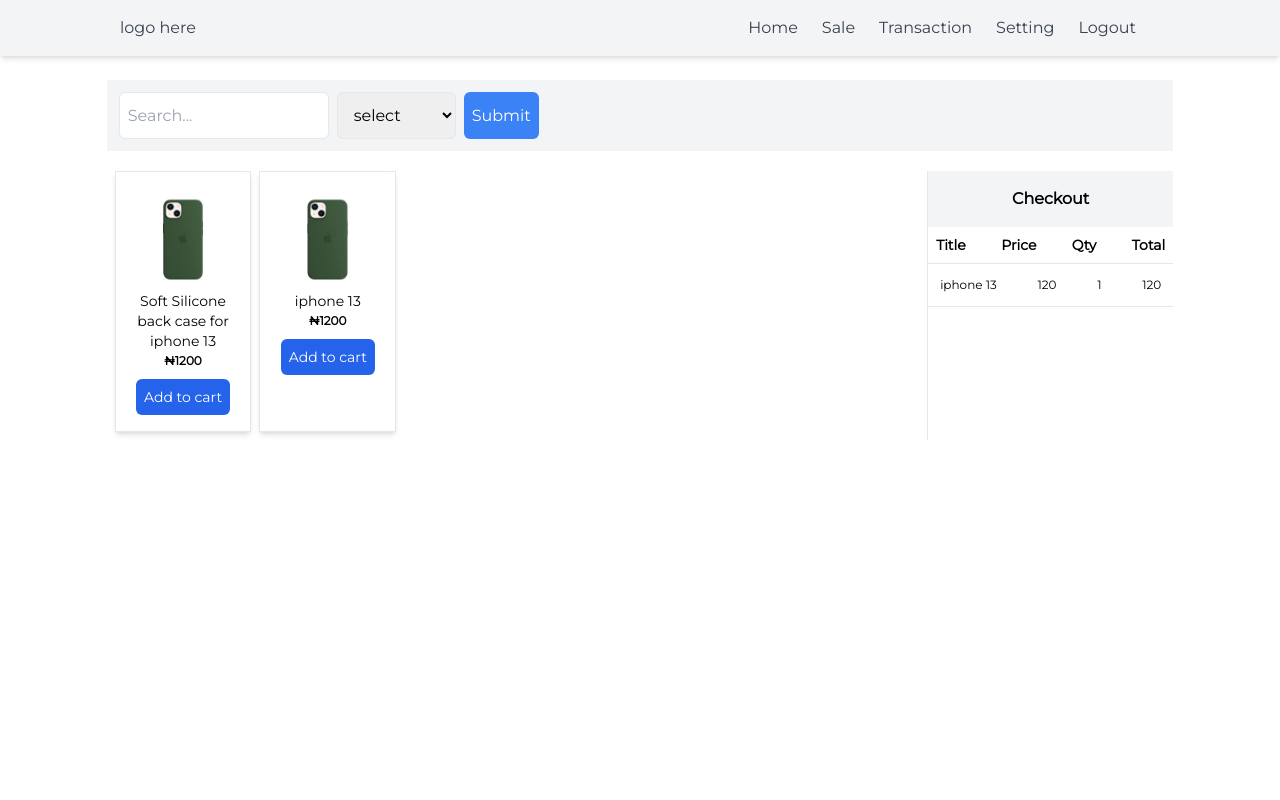
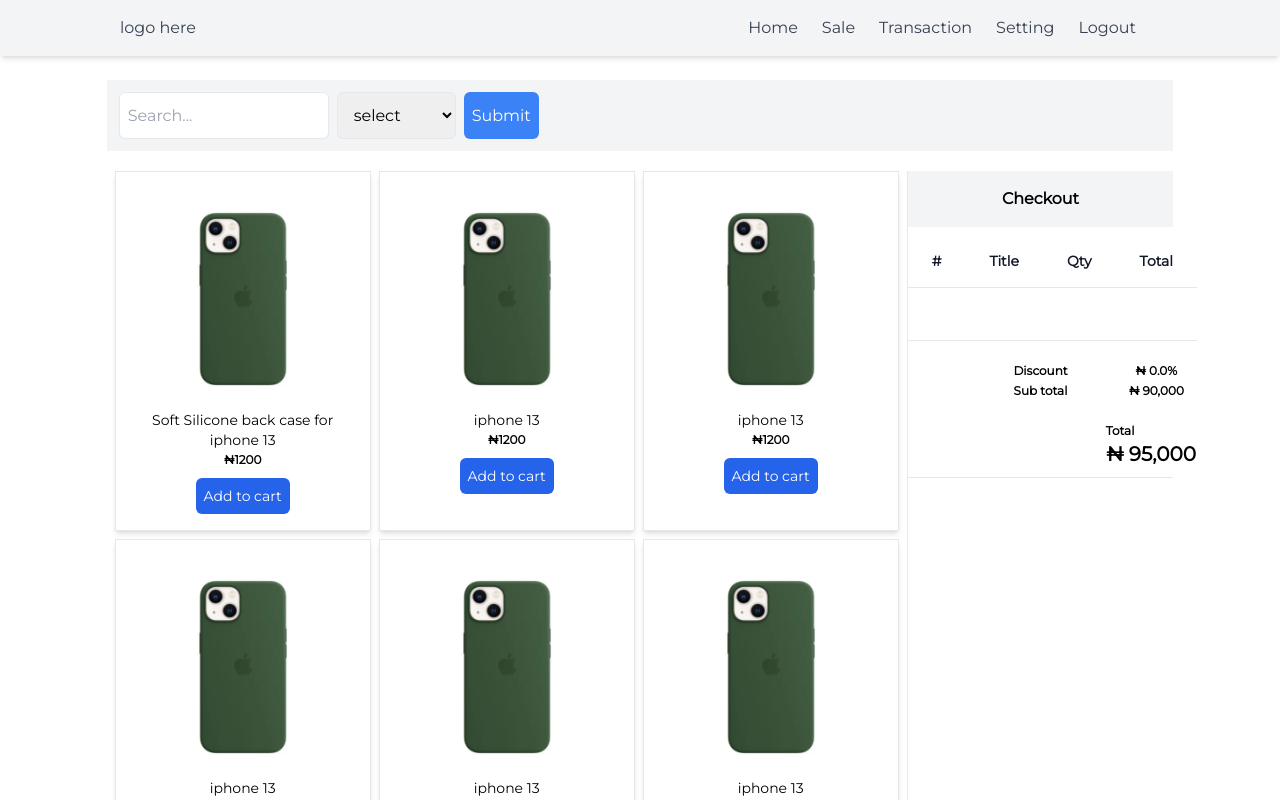
Before and after one commit to iamhabbeboy/go-vue-graphql-pos-app, a Vue app in the folder web/: page / in a window 1280 px wide. Shown: the top 800 px of the page. Built offline with nearby package versions, Linux system fonts and the light colour scheme.

Commit message:
Add checkout listing section

```diff
--- a/web/package.json
+++ b/web/package.json
@@ -11,6 +11,7 @@
     "vue": "^3.2.25"
   },
   "devDependencies": {
+    "@types/node": "^17.0.30",
     "@vitejs/plugin-vue": "^2.3.0",
     "autoprefixer": "^10.4.5",
     "postcss": "^8.4.12",
--- a/web/src/App.vue
+++ b/web/src/App.vue
@@ -1,23 +1,53 @@
 <script lang="ts">
 import NavBar from "./components/NavBar.vue";
 import {ref} from "vue"
+import useEvent from "./composable/useEvents";
+import {Product} from "./types/Product";
+import {useState} from "./store/store";
 
 export default {
   components: {
     NavBar
   },
   setup() {
-    const products = ref([{
-      'title': 'Soft Silicone back case for iphone 13',
-      'price': '1200',
-      'quantity': 10
+    const products = ref<Product[]>([{
+      "title": "Soft Silicone back case for iphone 13",
+      "price": 1200,
+      "quantity": 10
     }, {
-      'title': 'iphone 13',
-      'price': '1200',
-      'quantity': 10
+      "title": "iphone 13",
+      "price": 1200,
+      "quantity": 10
+    }, {
+      "title": "iphone 13",
+      "price": 1200,
+      "quantity": 10
+    }, {
+      "title": "iphone 13",
+      "price": 1200,
+      "quantity": 10
+    },  {
+      "title": "iphone 13",
+      "price": 1200,
+      "quantity": 10
+    }, {
+      "title": "iphone 13",
+      "price": 1200,
+      "quantity": 10
+    }, {
+      "title": "iphone 13",
+      "price": 1200,
+      "quantity": 10
     }]);
+    const {state}: any = useState();
+
+    const add = (product: any) => {
+      useEvent.addToCart(product)
+    }
 
     return {
+      add,
+      carts: state.carts,
       products
     }
   }
@@ -37,31 +67,96 @@
     </div>
     <div class="flex justify-between mt-5">
       <div class="flex flex-wrap w-10/12">
-        <div class="border w-2/12 ml-2 p-4 mb-2 text-center shadow-md" v-for="(product, index) of products"
+        <div class="border w-64 ml-2 p-4 mb-2 text-center shadow-md" v-for="(product, index) of products"
              :key="index">
           <img src="./assets/product.webp"/>
           <h4 class="text-sm text-center">{{ product.title }}</h4>
           <h6 class="font-bold text-sm" style="font-size: 12px">&#8358;{{ product.price }}</h6>
-          <button class="bg-blue-600 text-sm text-white mt-2 rounded-md p-2 hover:bg-blue-400">Add to cart</button>
+          <button class="bg-blue-600 text-sm text-white mt-2 rounded-md p-2 hover:bg-blue-400" @click="add(product)">Add
+            to cart
+          </button>
         </div>
       </div>
       <div class="border-l w-3/12">
         <div class="text-center font-bold bg-gray-100 p-4">Checkout</div>
-        <div class="flex justify-between text-sm font-bold border-b p-2">
-          <div>Title</div>
-          <div>Price</div>
-          <div>Qty</div>
-          <div>Total</div>
-        </div>
         <div class="border-b" style="font-size:12px">
-          <div class="flex justify-between p-3">
-            <div>iphone 13</div>
-            <div>120</div>
-            <div>1</div>
-            <div>120</div>
+          <div class="flex flex-col">
+            <div class="overflow-x-auto sm:-mx-6 lg:-mx-8">
+              <div class="py-2 inline-block min-w-full sm:px-6 lg:px-8">
+                <div class="overflow-hidden">
+                  <table class="min-w-full">
+                    <thead class="border-b text-sm font-bold ">
+                    <tr>
+                      <th scope="col" class="text-sm text-gray-900 px-6 py-4 text-left">
+                        #
+                      </th>
+                      <th scope="col" class="text-sm text-gray-900 px-6 py-4 text-left">
+                        Title
+                      </th>
+                      <th scope="col" class="text-sm text-gray-900 px-6 py-4 text-left">
+                        Qty
+                      </th>
+                      <th scope="col" class="text-sm text-gray-900 px-6 py-4 text-left">
+                        Total
+                      </th>
+                    </tr>
+                    </thead>
+                    <tbody>
+                    <tr class="bg-white border-b" v-for="(cart, index) of carts" :key="index">
+                      <td class="px-6 py-4 whitespace-nowrap text-sm font-medium text-gray-900">{{index + 1}}</td>
+                      <td class="text-sm text-gray-900 font-light px-6 py-4">
+                        {{cart.title}}
+                      </td>
+                      <td class="text-sm text-gray-900 font-light px-6 py-4 whitespace-nowrap">
+                        {{cart.quantity}}
+                      </td>
+                      <td class="text-sm text-gray-900 font-light px-6 py-4 whitespace-nowrap">
+                        10
+                      </td>
+                    </tr>
+                    <tr class="border-b">
+                      <th colspan="3" class="text-sm text-gray-900 font-light px-6 py-4 whitespace-nowrap">&nbsp;</th>
+                    </tr>
+                    <tr>
+                      <th colspan="3">&nbsp;</th>
+                    </tr>
+                    <tr>
+                      <th>&nbsp;</th>
+                      <th colspan="2" class="">Discount</th>
+                      <th>&#8358; 0.0%</th>
+                    </tr>
+                    <tr>
+                      <th>&nbsp;</th>
+                      <th colspan="2">Sub total</th>
+                      <th >&#8358; 90,000</th>
+                    </tr>
+                    <tr>
+                      <th colspan="3"> &nbsp;</th>
+                    </tr>
+                    <tr>
+                      <th colspan="2">&nbsp;</th>
+                      <th colspan="2">
+                        <h4>Total</h4>
+                        <h1 class="text-xl text-right">&#8358; 95,000</h1>
+                      </th>
+                    </tr>
+                    </tbody>
+                  </table>
+                </div>
+              </div>
+            </div>
           </div>
+          <!--          <div class="flex justify-between p-3" v-for="(cart, index) of carts" :key="index">-->
+          <!--            <div class="w-3/12">{{cart.title}}</div>-->
+          <!--            <div>{{cart.price}}</div>-->
+          <!--            <div>{{cart.quantity}}</div>-->
+          <!--            <div>120</div>-->
+          <!--          </div>-->
         </div>
       </div>
     </div>
+    <div class="p-10 bg-gray-100 mt-20">
+      Designed by Bashlabs Innovation
+    </div>
   </section>
 </template>
--- /dev/null
+++ b/web/src/composable/useEvents.ts
@@ -0,0 +1,13 @@
+import {Product} from "../types/Product";
+
+import {createStore} from "../store/store";
+
+export default {
+    addToCart(product: Product) {
+        if(!product) {
+            return;
+        }
+        const {setCart} = createStore();
+        setCart(product)
+    }
+}
--- a/web/src/main.ts
+++ b/web/src/main.ts
@@ -1,5 +1,8 @@
-import { createApp } from 'vue'
+import {createApp} from 'vue'
 import App from './App.vue'
 import "./index.css"
+import {createStore, stateSymbol} from './store/store';
 
-createApp(App).mount('#app')
+createApp(App)
+    .provide(stateSymbol, createStore())
+    .mount('#app')
--- /dev/null
+++ b/web/src/store/mutation.ts
@@ -0,0 +1,8 @@
+import {state} from "./state";
+
+import {Product} from "../types/Product";
+export default {
+    setCart: (cart: Product) => {
+        state.carts.push(cart)
+    }
+}
--- /dev/null
+++ b/web/src/store/state.ts
@@ -0,0 +1,11 @@
+import {reactive} from "vue";
+import {Product} from "../types/Product";
+
+interface stateType {
+    carts: Product[],
+}
+const data: stateType = {
+    carts: [],
+};
+
+export const state = reactive(data);
--- /dev/null
+++ b/web/src/store/store.ts
@@ -0,0 +1,13 @@
+import { reactive, provide, inject, readonly } from 'vue';
+import mutation from "./mutation"
+import {state} from "./state"
+
+export const stateSymbol = Symbol('state');
+export const createStore = () => {
+    return { ...mutation, state: readonly(state) };
+}
+export const useState = () => inject(stateSymbol);
+export const provideState = () => provide(
+    stateSymbol,
+    createStore()
+);
--- /dev/null
+++ b/web/src/types/Cart.ts
@@ -0,0 +1,6 @@
+import {Product} from "./Product";
+
+export interface Cart {
+    products: Product[],
+    total: number
+}
--- /dev/null
+++ b/web/src/types/Product.ts
@@ -0,0 +1,5 @@
+export interface Product {
+    title: string,
+    price: number,
+    quantity: number
+}
--- a/web/vite.config.ts
+++ b/web/vite.config.ts
@@ -1,7 +1,13 @@
 import { defineConfig } from 'vite'
 import vue from '@vitejs/plugin-vue'
+const path = require('path')
 
 // https://vitejs.dev/config/
 export default defineConfig({
+  // resolve: {
+  //   alias: {
+  //     '@': path.resolve(__dirname, './src')
+  //   }
+  // },
   plugins: [vue()]
 })
```
Also changed, not shown: 1 other file (tests, documents, lock files or other folders).
